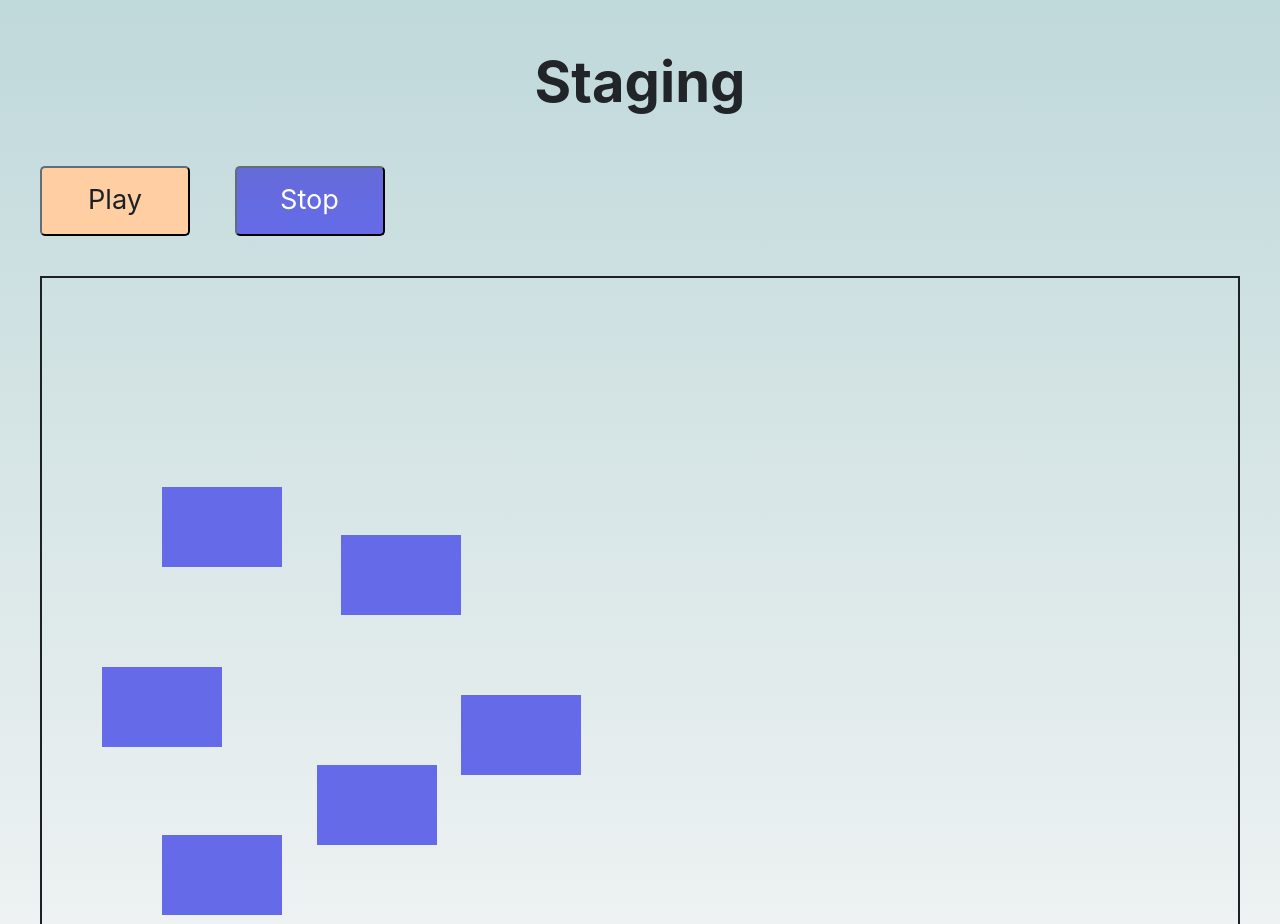
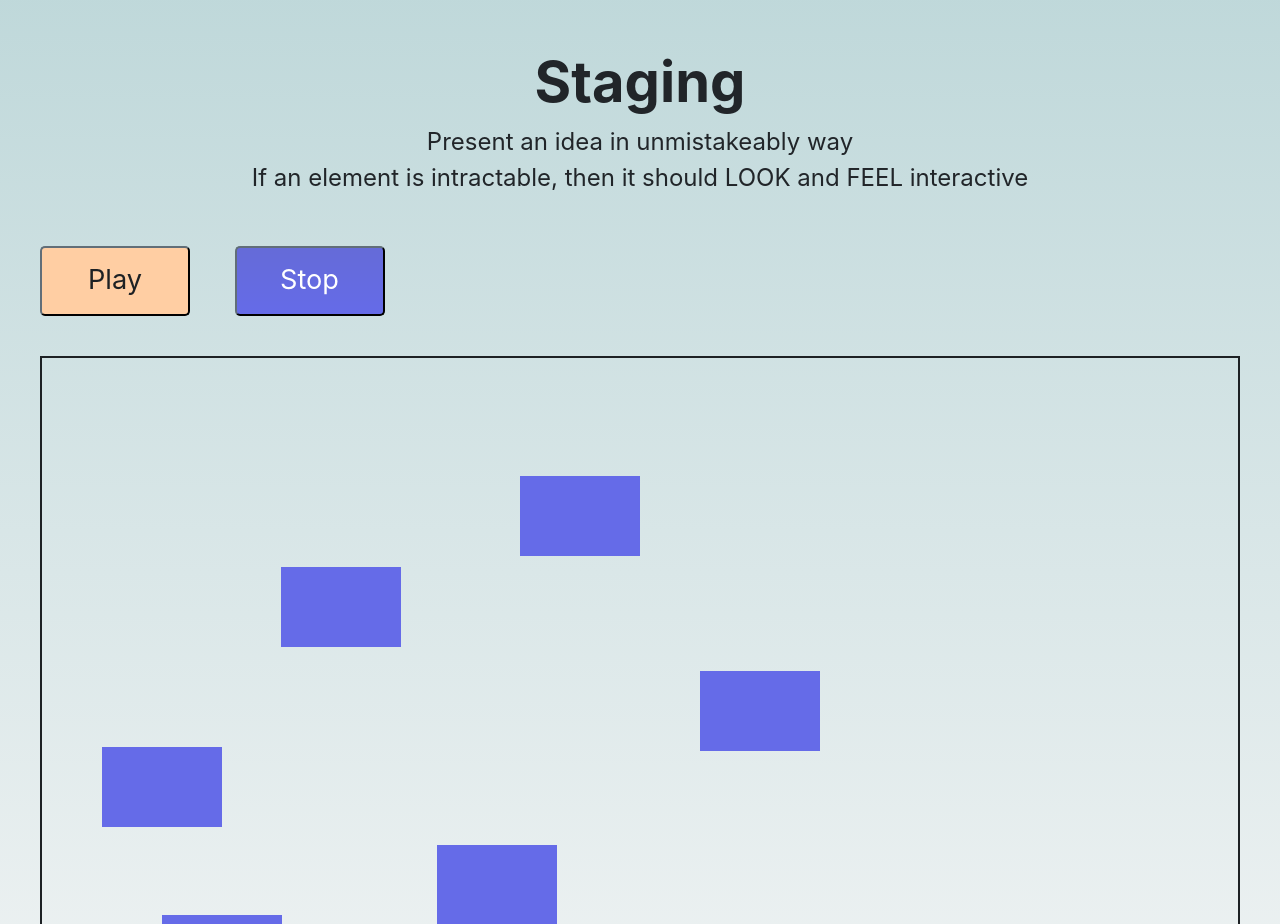
Before and after one commit to Waleed-Iqbal/Natural-Animations, a website built with webpack: page src/index.html in a window 1280 px wide. Shown: the part 4280-5204 px from the top of the page. Built offline with nearby package versions, Linux system fonts and the light colour scheme.

Commit message:
staging section improved

```diff
--- a/src/index.html
+++ b/src/index.html
@@ -65,7 +65,11 @@
 
   <section class="alternating-background section-staging">
     <h1 class="section-heading">Staging</h1>
-    <p class="rule-description"></p>
+    <p class="rule-description">
+      Present an idea in unmistakeably way
+      <br />
+      If an element is intractable, then it should LOOK and FEEL interactive
+    </p>
 
     <input type="button" value="Play" class="animate-button play" id="play_staging" />
     <input type="button" value="Stop" class="animate-button stop" id="stop_staging" />
--- a/src/styles/3.staging.scss
+++ b/src/styles/3.staging.scss
@@ -22,15 +22,16 @@
   }
 
   .animating-box {
+    transition: box-shadow 0.2s;
 
     &:nth-child(1) {
-      top: 37%;
-      left: 25%;
+      top: 17%;
+      left: 40%;
     }
 
     &:nth-child(2) {
-      top: 60%;
-      left: 35%;
+      top: 45%;
+      left: 55%;
     }
 
     &:nth-child(3) {
@@ -40,12 +41,12 @@
 
     &:nth-child(4) {
       top: 70%;
-      left: 23%;
+      left: 33%;
     }
 
     &:nth-child(5) {
       top: 30%;
-      left: 10%;
+      left: 20%;
     }
 
     &:nth-child(6) {
@@ -60,6 +61,7 @@
     &.animate {
       filter: none;
       animation: stagingAnimation linear 4s infinite;
+      box-shadow: 0px 0px 40px 15px $play-button;
 
       @keyframes stagingAnimation {
         0%, 20% {
```
